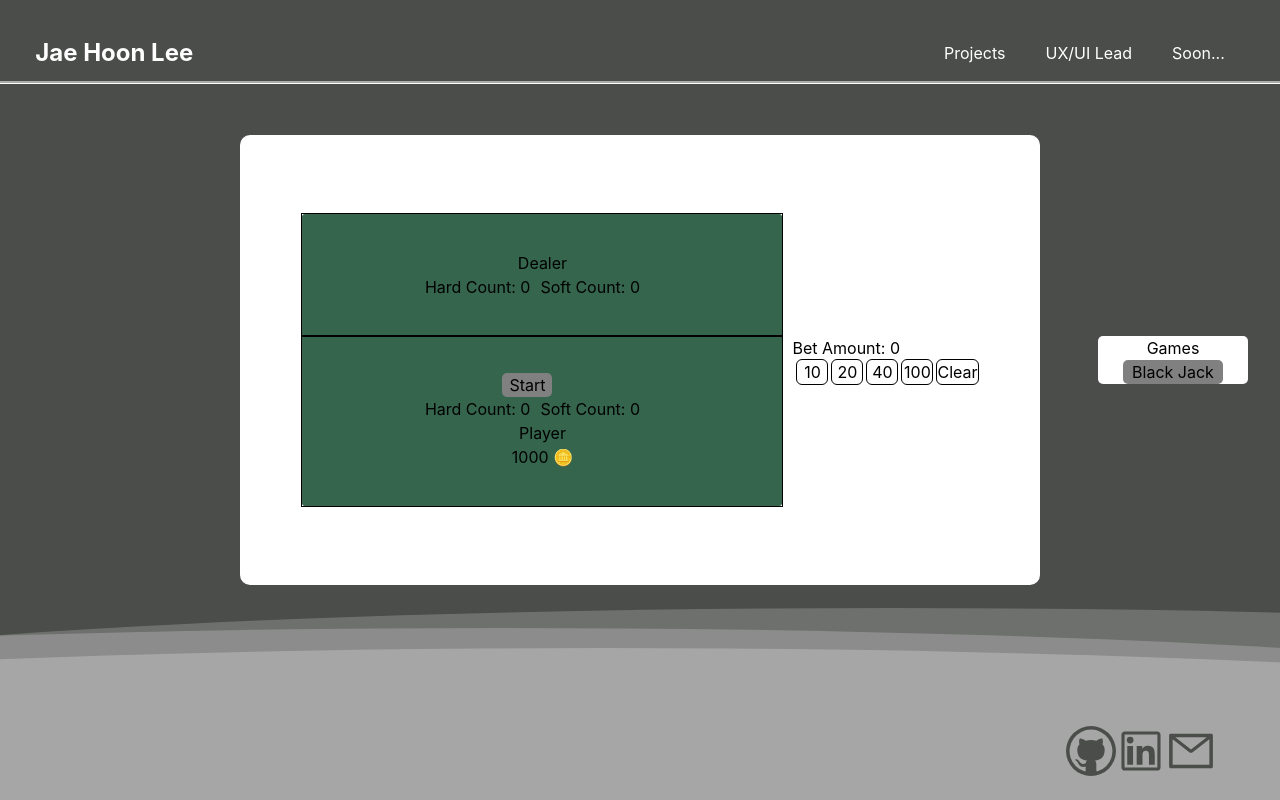
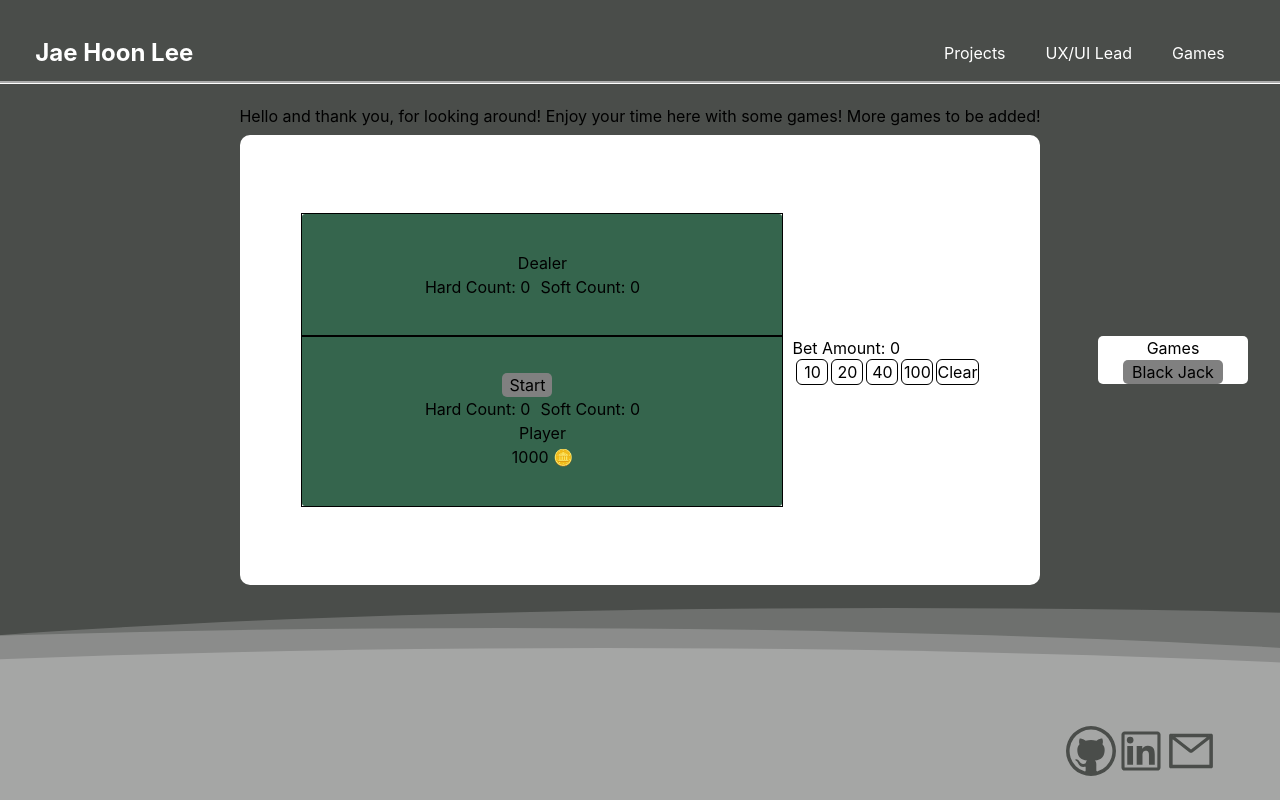
Before and after one commit to jl924/portfolio, a Next.js app: page /games in a window 1280 px wide. Built offline with nearby package versions, Linux system fonts and the light colour scheme.

Commit message:
fixed more css, added intro

```diff
--- a/app/games/game.css
+++ b/app/games/game.css
@@ -16,7 +16,6 @@
     display: flex;
     border-radius: 10px;
   }
-
   .gameSelection {
     background-color: white;
     color: black;
@@ -159,6 +158,14 @@
   .betContainer {
     margin-left: 10px;
   }
+
+  .intro {
+    position: absolute;
+    bottom: 20%;
+    text-align: center;
+    font-size: 10px;
+    color: transparent;
+  }
 }
 /* =============================================================================== */
 @media only screen and (max-width: 950px) {
@@ -175,7 +182,11 @@
     display: flex;
     border-radius: 10px;
   }
-
+  .intro {
+    position: absolute;
+    bottom: 13%;
+    text-align: center;
+  }
   .gameSelection {
     background-color: white;
     color: black;
@@ -356,6 +367,10 @@
     text-align: center;
     z-index: 3;
   }
+  .intro {
+    position: absolute;
+    top: 13%;
+  }
 
   .container {
     display: flex;
--- a/app/games/page.tsx
+++ b/app/games/page.tsx
@@ -4,6 +4,10 @@ import Blackjack from "./blackjack"
 const Games = () => {
   return (
     <div className="game">
+      <p className="intro">
+        Hello and thank you, for looking around! Enjoy your time here with some
+        games! More games to be added!
+      </p>
       <div className="gameBox">
         <Blackjack />
       </div>
--- a/app/header.tsx
+++ b/app/header.tsx
@@ -14,7 +14,7 @@ const Header = () => {
           <Link href="/uxuilead">UX/UI Lead</Link>
         </button>
         <button className="button">
-          <Link href="/games">Soon...</Link>
+          <Link href="/games">Games</Link>
         </button>
       </div>
     </div>
```
